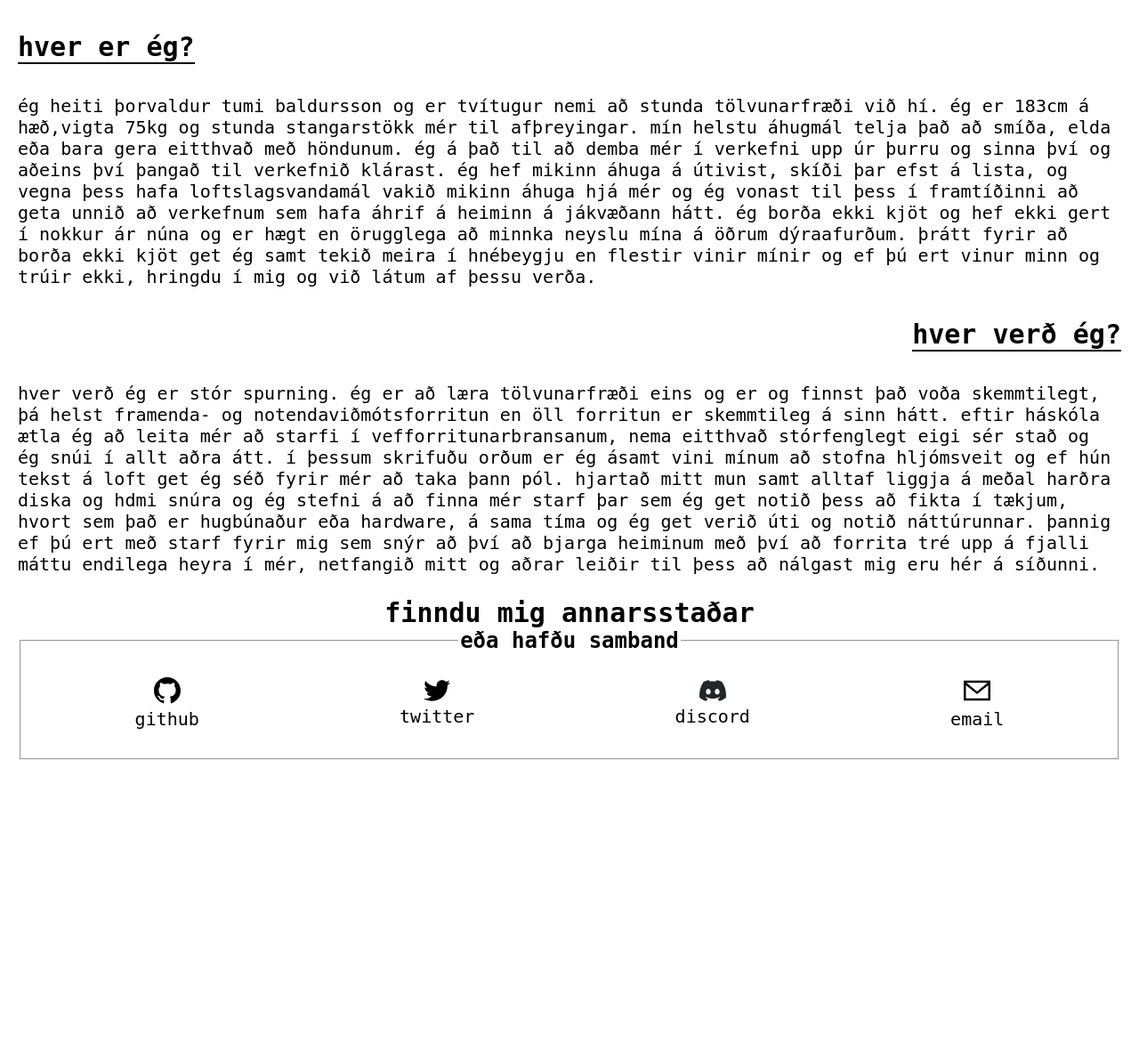
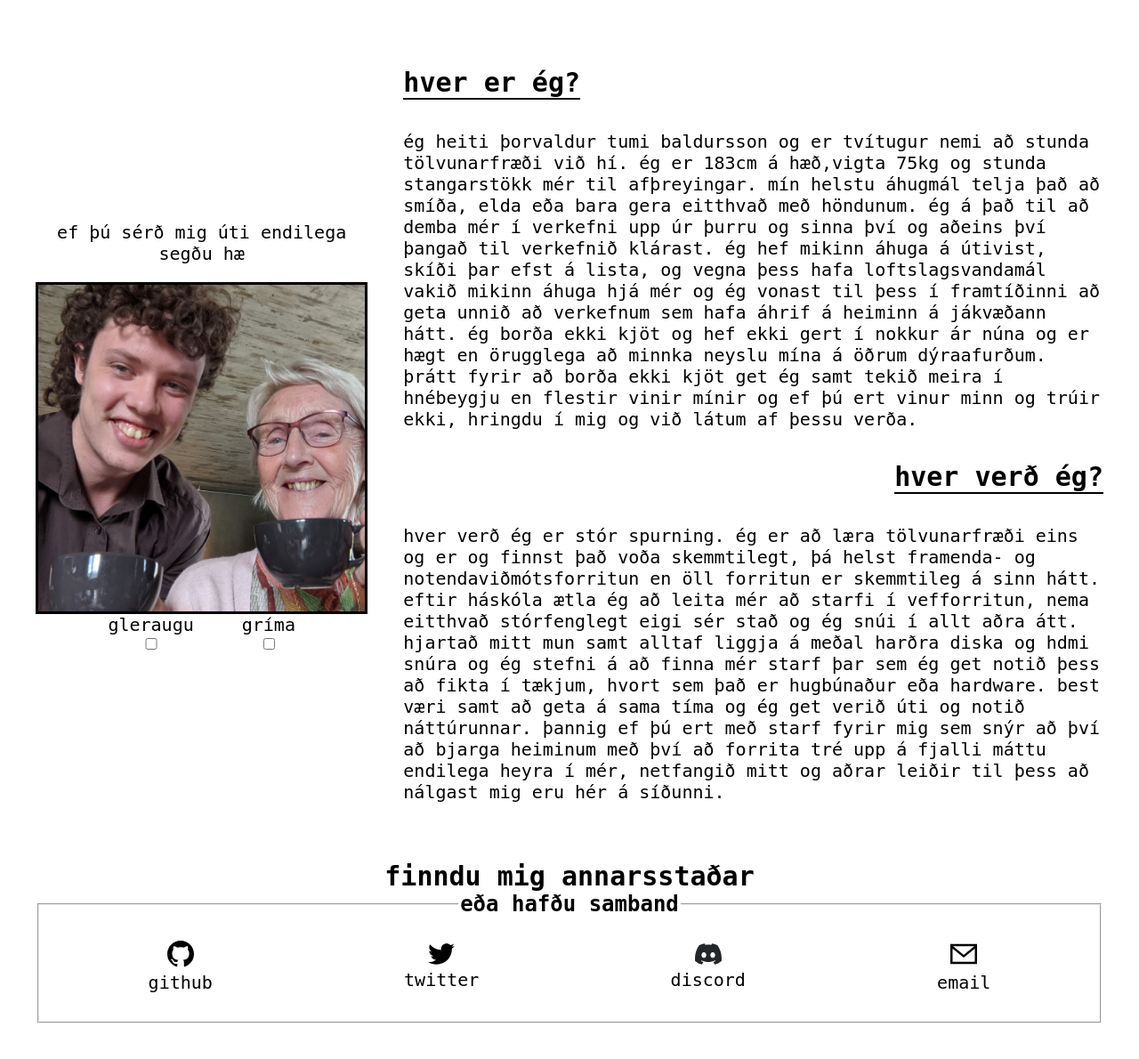
Before and after one commit to ofurtumi/sjomli.is, a PHP site: page / in a window 1280 px wide. Shown: the part 44-1234 px from the top of the page at 89% size. Before the commit the page ends 898 px from the top, so only its background shows below. Run offline with PHP 8.4, Linux system fonts and the light colour scheme.

Commit message:
update myndir

```diff
--- a/index.html
+++ b/index.html
@@ -23,18 +23,26 @@
         </nav>
     </header>
     <main>
+        <div>
+
             <section id="who-am-i" class="who-am-i who">
                 <div class="who-am-i-title">
                     <h2>hver er ég?</h2>
                 </div>
                 <p>
                     ég heiti þorvaldur tumi baldursson og er tvítugur nemi að stunda tölvunarfræði við hí. ég er 183cm á
-                hæð,vigta 75kg og stunda stangarstökk mér til afþreyingar. mín helstu áhugmál telja það að smíða, elda
-                eða bara gera eitthvað með höndunum. ég á það til að demba mér í verkefni upp úr þurru og sinna því og
-                aðeins því þangað til verkefnið klárast. ég hef mikinn áhuga á útivist, skíði þar efst á lista, og vegna
-                þess hafa loftslagsvandamál vakið mikinn áhuga hjá mér og ég vonast til þess í framtíðinni að geta unnið
-                að verkefnum sem hafa áhrif á heiminn á jákvæðann hátt. ég borða ekki kjöt og hef ekki gert í nokkur ár
-                núna og er hægt en örugglega að minnka neyslu mína á öðrum dýraafurðum. þrátt fyrir að borða ekki kjöt
+                    hæð,vigta 75kg og stunda stangarstökk mér til afþreyingar. mín helstu áhugmál telja það að smíða,
+                    elda
+                    eða bara gera eitthvað með höndunum. ég á það til að demba mér í verkefni upp úr þurru og sinna því
+                    og
+                    aðeins því þangað til verkefnið klárast. ég hef mikinn áhuga á útivist, skíði þar efst á lista, og
+                    vegna
+                    þess hafa loftslagsvandamál vakið mikinn áhuga hjá mér og ég vonast til þess í framtíðinni að geta
+                    unnið
+                    að verkefnum sem hafa áhrif á heiminn á jákvæðann hátt. ég borða ekki kjöt og hef ekki gert í nokkur
+                    ár
+                    núna og er hægt en örugglega að minnka neyslu mína á öðrum dýraafurðum. þrátt fyrir að borða ekki
+                    kjöt
                     get ég samt tekið meira í hnébeygju en flestir vinir mínir og ef þú ert vinur minn og trúir ekki,
                     hringdu í mig og við látum af þessu verða.
                 </p>
@@ -45,18 +53,35 @@
                     <h2>hver verð ég?</h2>
                 </div>
                 <p>
-                hver verð ég er stór spurning. ég er að læra tölvunarfræði eins og er og finnst það voða skemmtilegt, þá
+                    hver verð ég er stór spurning. ég er að læra tölvunarfræði eins og er og finnst það voða
+                    skemmtilegt, þá
                     helst framenda- og notendaviðmótsforritun en öll forritun er skemmtileg á sinn hátt. eftir háskóla
-                ætla ég að leita mér að starfi í vefforritunarbransanum, nema eitthvað stórfenglegt eigi sér stað og ég
-                snúi í allt aðra átt. í þessum skrifuðu orðum er ég ásamt vini mínum að stofna hljómsveit og ef hún
-                tekst á loft get ég séð fyrir mér að taka þann pól. hjartað mitt mun samt alltaf liggja á meðal harðra
-                diska og hdmi snúra og ég stefni á að finna mér starf þar sem ég get notið þess að fikta í tækjum, hvort
-                sem það er hugbúnaður eða hardware, á sama tíma og ég get verið úti og notið náttúrunnar. þannig ef þú
+                    ætla ég að leita mér að starfi í vefforritun, nema eitthvað stórfenglegt eigi sér stað og ég
+                    snúi í allt aðra átt. hjartað mitt mun samt alltaf liggja á meðal harðra
+                    diska og hdmi snúra og ég stefni á að finna mér starf þar sem ég get notið þess að fikta í tækjum,
+                    hvort
+                    sem það er hugbúnaður eða hardware. best væri samt að geta á sama tíma og ég get verið úti og notið
+                    náttúrunnar. þannig ef
+                    þú
                     ert með starf fyrir mig sem snýr að því að bjarga heiminum með því að forrita tré upp á fjalli máttu
                     endilega heyra í mér, netfangið mitt og aðrar leiðir til þess að nálgast mig eru hér á síðunni.
                 </p>
             </section>
-
+        </div>
+        <section class="myndir">
+            <p>ef þú sérð mig úti endilega segðu hæ</p>
+            <img src="./myndir/andlit2/egeg.png" alt="ég, ekki gleraugu, ekki gríma" id="mynd">
+            <div class="inputs">
+                <legend>
+                    gleraugu
+                    <input type="checkbox" name="gleraugu" id="gleraugu">
+                </legend>
+                <legend>
+                    gríma
+                    <input type="checkbox" name="grima" id="grima">
+                </legend>
+            </div>
+        </section>
         <section class="contact-me">
             <h2>finndu mig annarsstaðar</h2>
             <fieldset>
@@ -85,6 +110,7 @@
     <footer>
 
     </footer>
+    <script src="script.js"></script>
 </body>
 
 </html>
--- a/main.css
+++ b/main.css
@@ -98,4 +98,49 @@ section {
     margin-bottom: 0.25em;
 }
 
-/* fjarlægja óæskileg elements */
+.myndir {
+    display: none;
+    flex-direction: column;
+    justify-content: center;
+}
+
+.myndir p {
+    text-align: center;
+}
+
+.myndir .inputs {
+    display: flex;
+    justify-content: center;
+    gap: 2.5rem;
+}
+
+.myndir .inputs legend {
+    display: flex;
+    flex-direction: column;
+}
+
+.myndir #mynd {
+    border: 3px solid black;
+}
+
+@media screen and (min-width: 650px) {
+    main {
+        display: grid;
+        grid-template-columns: 1fr 2fr;
+        padding: 1em;
+    }
+
+    .contact-me {
+        grid-column: span 3;
+        grid-row: 2;
+    }
+
+    .who {
+        grid-column: 2;
+    }
+
+    .myndir {
+        display: flex;
+        grid-row: 1;
+    }
+}
--- a/script.js
+++ b/script.js
@@ -1,15 +1,34 @@
-window.onload = choosePic;
+// window.onload = choosePic;
 
-var myPix = new Array(
-    "/myndir/t1.png",
-    "/myndir/t2.png",
-    "/myndir/t3.png",
-    "/myndir/t4.png",
-    "/myndir/t5.png",
-    "/myndir/t6.png"
-    );
+// var myPix = new Array(
+//     "/myndir/t1.png",
+//     "/myndir/t2.png",
+//     "/myndir/t3.png",
+//     "/myndir/t4.png",
+//     "/myndir/t5.png",
+//     "/myndir/t6.png"
+//     );
 
-function choosePic() {
-     var randomNum = Math.floor(Math.random() * myPix.length);
-     document.getElementById("mynd").src = myPix[randomNum];
+// function choosePic() {
+//      var randomNum = Math.floor(Math.random() * myPix.length);
+//      document.getElementById("mynd").src = myPix[randomNum];
+// }
+
+const gleraugu = document.querySelector("#gleraugu");
+const grima = document.querySelector("#grima");
+const mynd = document.querySelector("#mynd");
+
+gleraugu.addEventListener("click",hvadErA);
+grima.addEventListener("click",hvadErA);
+
+function hvadErA() {
+    let gr = grima.checked;
+    let gl = gleraugu.checked;
+
+    if (gr && gl) mynd.setAttribute("src","./myndir/andlit2/gg.jpg");
+    else if (gr) mynd.setAttribute("src","./myndir/andlit2/egg.jpg");
+    else if (gl) mynd.setAttribute("src","./myndir/andlit2/geg.jpg");
+    else mynd.setAttribute("src","./myndir/andlit2/egeg.jpg");
 }
+
+hvadErA()
```
Also changed, not shown: myndir/andlit2/egeg.jpg (added), myndir/andlit2/egg.jpg (added), myndir/andlit2/geg.jpg (added), myndir/andlit2/geg.png (added), myndir/andlit2/gg.jpg (added), 3 other files. Lines whose indentation alone changed are shown as unchanged.
